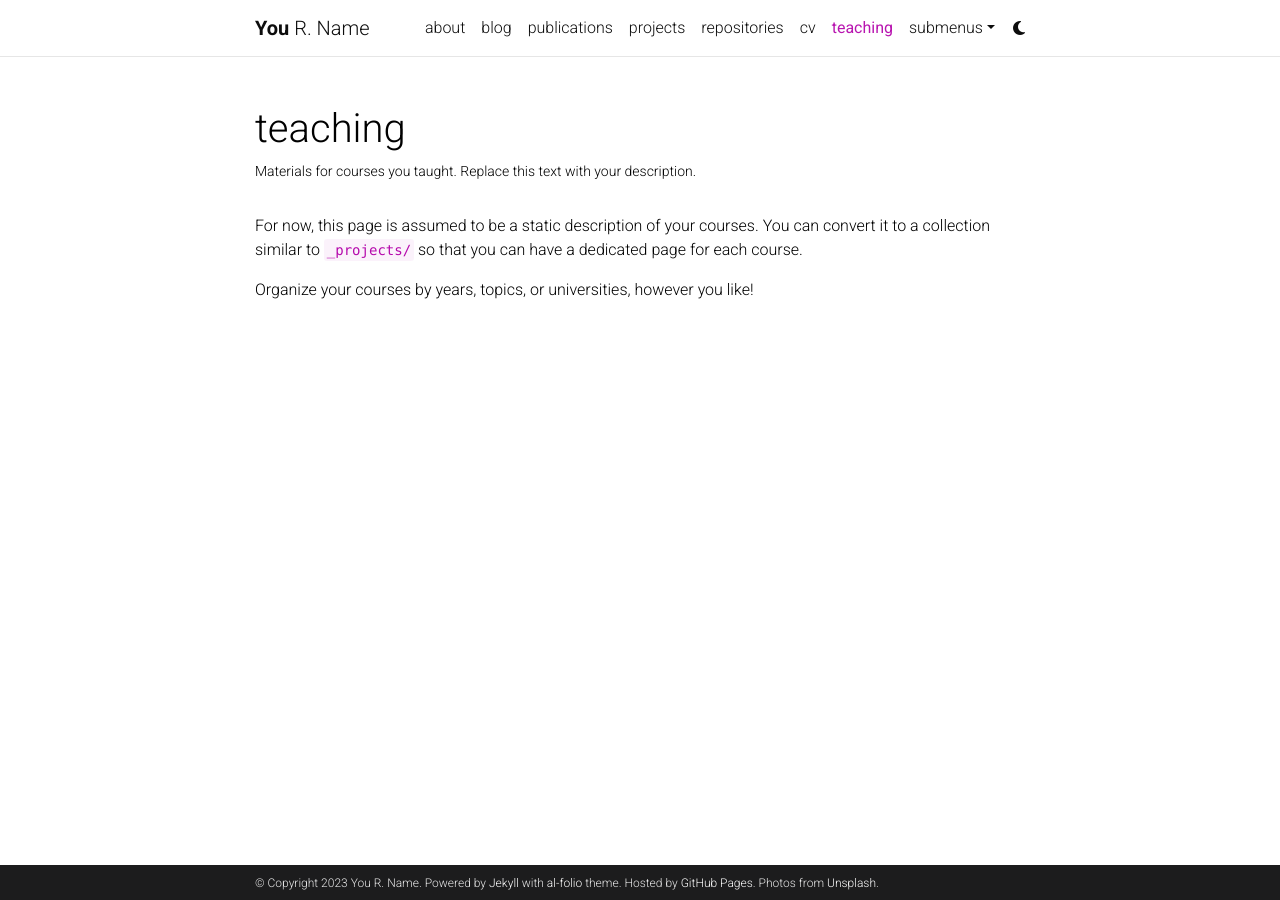
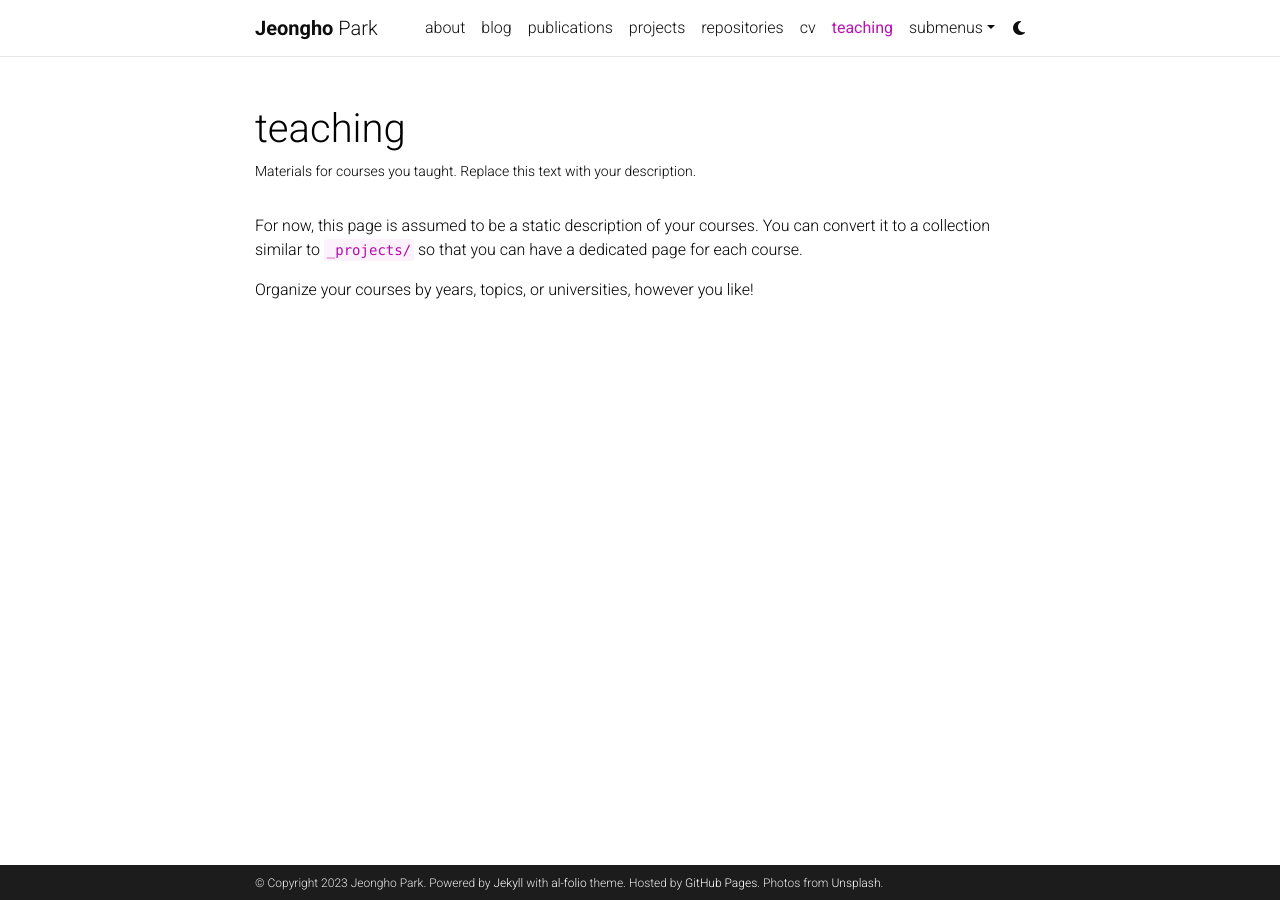
Before and after one commit to jpark203/jpark203.github.io, a Jekyll site: the page built from _pages/teaching.md, in a window 1280 px wide. Built offline with Jekyll 4.4.1, drawn with Linux system fonts in a browser that asks for light colours; comment, search, counter and statistics services are not loaded; a style sheet for code colours, icons or effects is not loaded.

Commit message:
testing changing name

```diff
--- a/_config.yml
+++ b/_config.yml
@@ -3,9 +3,9 @@
 # -----------------------------------------------------------------------------
 
 title: blank # the website title (if blank, full name will be used instead)
-first_name: You
-middle_name: R.
-last_name: Name
+first_name: Jeongho
+middle_name:
+last_name: Park
 email: you@example.com
 description: > # the ">" symbol means to ignore newlines until "footer_text:"
   A simple, whitespace theme for academics. Based on [*folio](https://github.com/bogoli/-folio) design.
@@ -18,8 +18,8 @@
 lang: en # the language of your site (for example: en, fr, cn, ru, etc.)
 icon: ⚛️  # the emoji used as the favicon (alternatively, provide image name in /assets/img/)
 
-url: https://alshedivat.github.io # the base hostname & protocol for your site
-baseurl: /al-folio # the subpath of your site, e.g. /blog/
+url: https://jpark203.github.io # the base hostname & protocol for your site
+baseurl:  # the subpath of your site, e.g. /blog/
 last_updated: false # set to true if you want to display last updated in the footer
 impressum_path:  # set to path to include impressum link in the footer, use the same path as permalink in a page, helps to conform with EU GDPR
 
@@ -327,7 +327,7 @@
 # -----------------------------------------------------------------------------
 
 imagemagick:
-  enabled: true # enables responsive images for your site (recommended, see https://github.com/alshedivat/al-folio/issues/537)
+  enabled: false # enables responsive images for your site (recommended, see https://github.com/alshedivat/al-folio/issues/537)
   widths:
     - 480
     - 800
```
